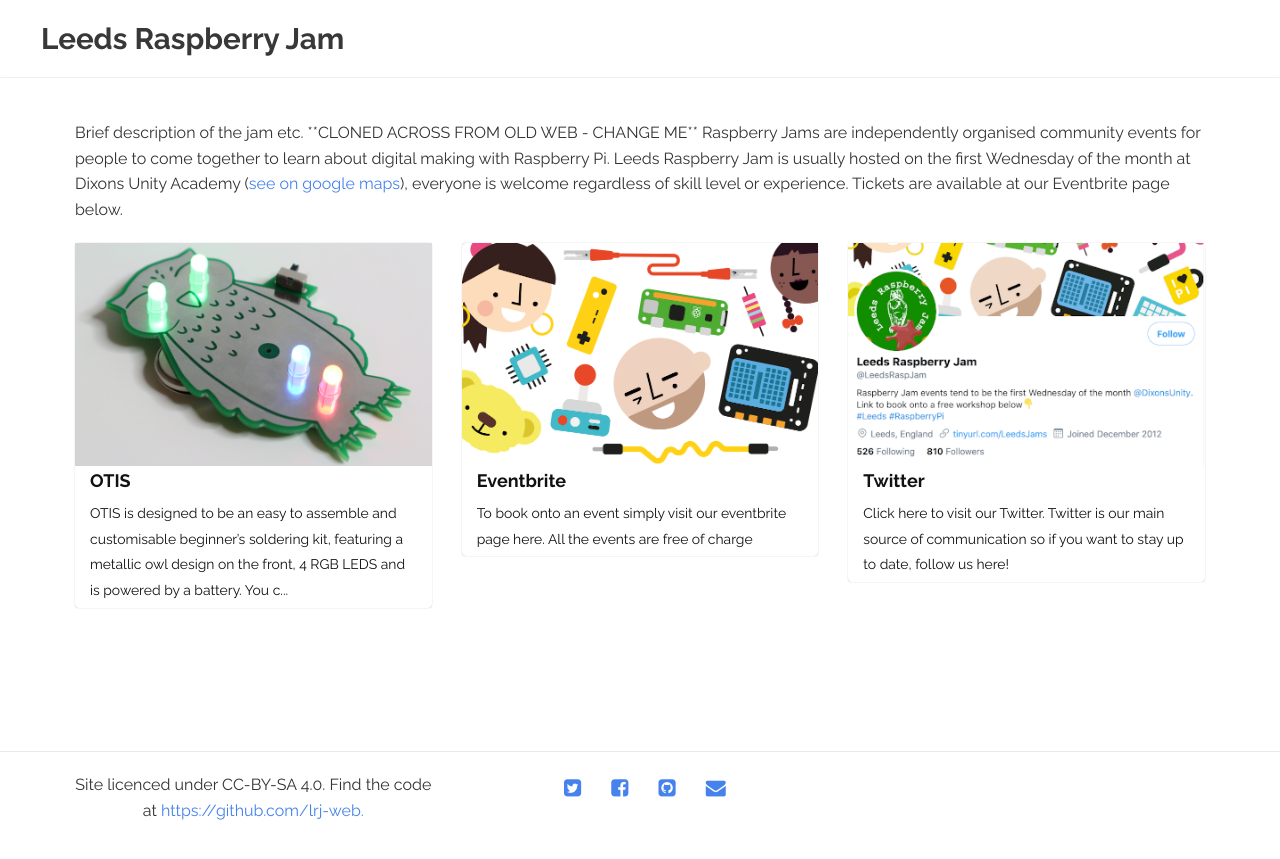
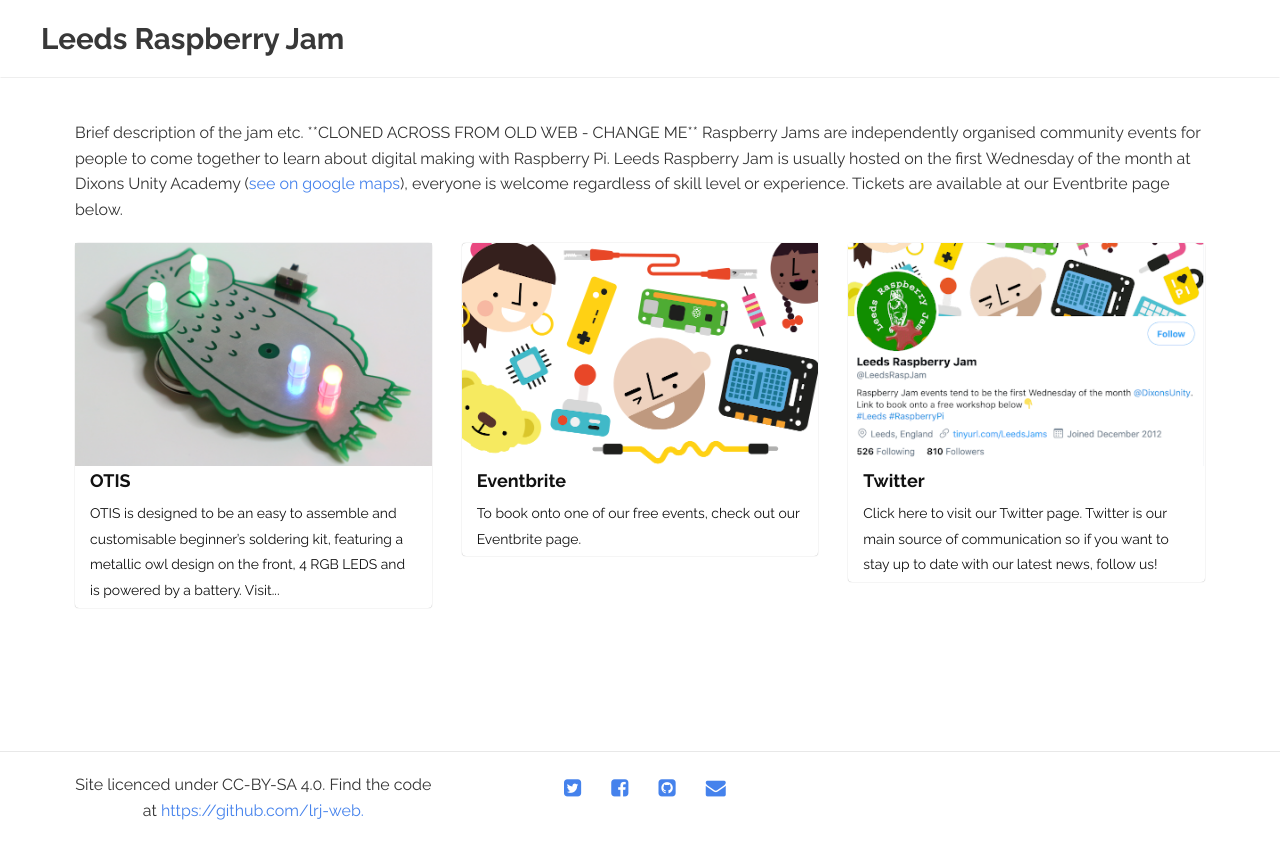
Before and after one commit to LeedsRaspJam/www, a Jekyll site: the page built from index.html, in a window 1280 px wide. Shown: the top 859 px of the page. Built offline with Jekyll 4.4.1, drawn with Linux system fonts in a browser that asks for light colours; the list of posts is cut into pages by our own code.

Commit message:
Reword things

```diff
--- a/_posts/2020-06-21-eventbrite.md
+++ b/_posts/2020-06-21-eventbrite.md
@@ -7,4 +7,4 @@
   - https://www.eventbrite.co.uk/o/the-foundation-for-digital-creativity-19981872804
 ---
 
-To book onto an event simply visit our eventbrite page here. All the events are free of charge
+To book onto one of our free events, check out our Eventbrite page.
--- a/_posts/2020-06-21-twitter.md
+++ b/_posts/2020-06-21-twitter.md
@@ -7,4 +7,4 @@
   - https://twitter.com/leedsraspjam
 ---
 
-Click here to visit our Twitter. Twitter is our main source of communication so if you want to stay up to date, follow us here!
+Click here to visit our Twitter page. Twitter is our main source of communication so if you want to stay up to date with our latest news, follow us!
```
Also changed, not shown: _posts/2020-06-21-otis.md (+1 -1 lines).
